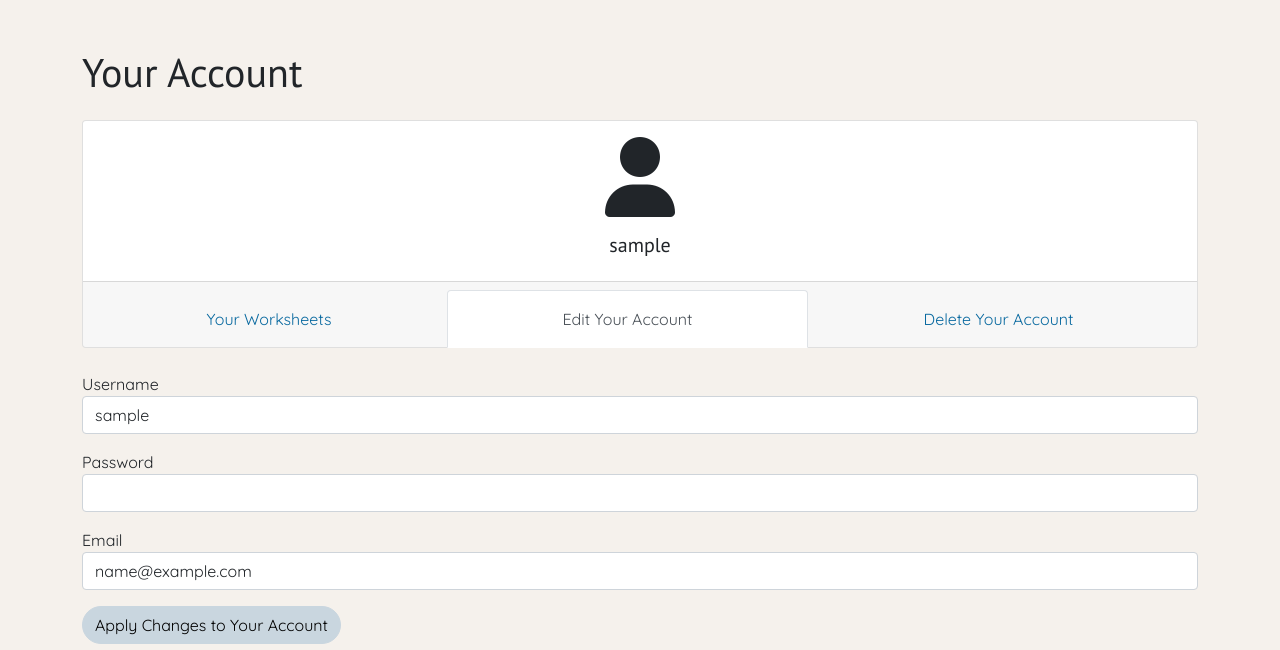
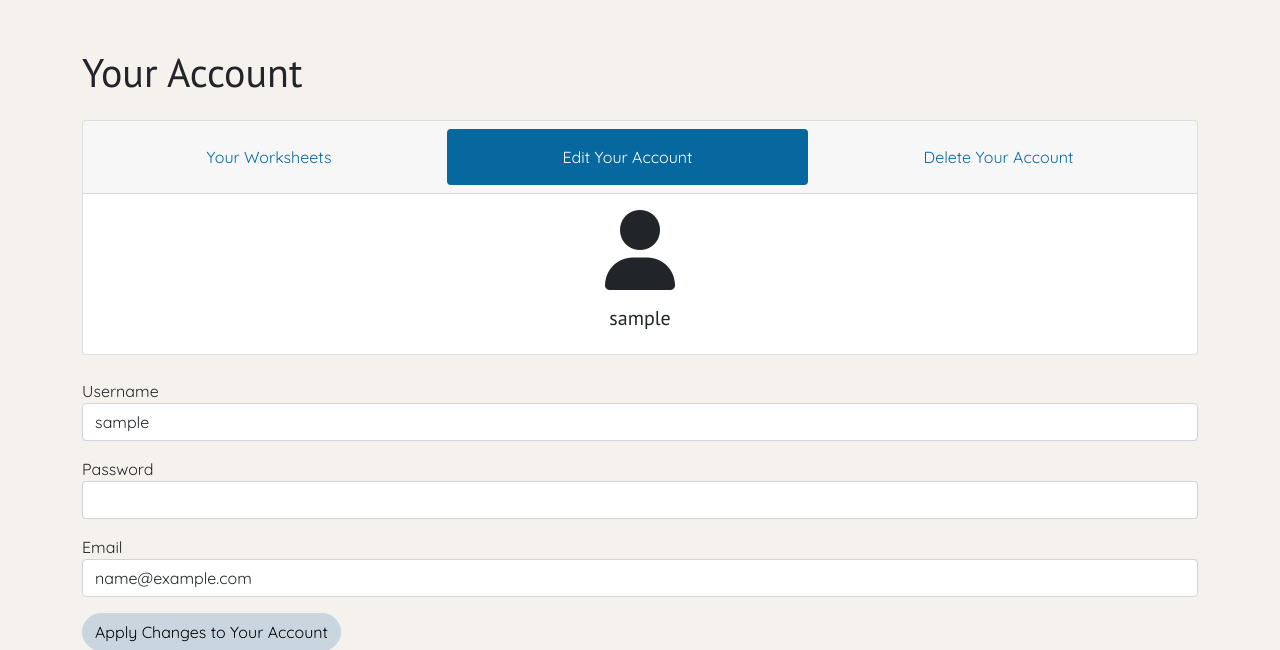
Before and after one commit to quentinikeno/Springboard-SEC-Capstone-Project-1, a Flask app: page /user/edit in a window 1280 px wide. Shown: the part 74-724 px from the top of the page. Run offline with Flask 2, Linux system fonts and the light colour scheme; the visitor is signed in with stand-in values (Sample User, id 1); data comes from the database, SQL or seed files in the repository; some libraries are stand-ins or nearby versions.

Commit message:
Change card footer to card headers.

```diff
--- a/templates/users/profile-card.html
+++ b/templates/users/profile-card.html
@@ -1,14 +1,15 @@
 {% from "./macros/macros.html" import nav_link with context %}
 <h1>Your Account</h1>
 <div class="card text-center my-4">
+	<div class="card-header">
+		<ul class="nav nav-pills card-header-pills nav-fill">
+			{{ nav_link('user_show', 'Your Worksheets') }} {{
+			nav_link('user_edit', 'Edit Your Account') }} {{
+			nav_link('user_delete', 'Delete Your Account') }}
+		</ul>
+	</div>
 	<div class="card-body">
 		<i class="fa-solid fa-user fa-5x"></i>
 		<h5 class="card-title mt-3">{{user.username}}</h5>
 	</div>
-	<div class="card-footer">
-		<ul class="nav nav-tabs card-header-tabs nav-fill">
-			{{ nav_link('user_show', 'Your Worksheets') }}
-            {{ nav_link('user_edit', 'Edit Your Account') }}
-            {{ nav_link('user_delete', 'Delete Your Account') }}
-	</div>
 </div>
```
